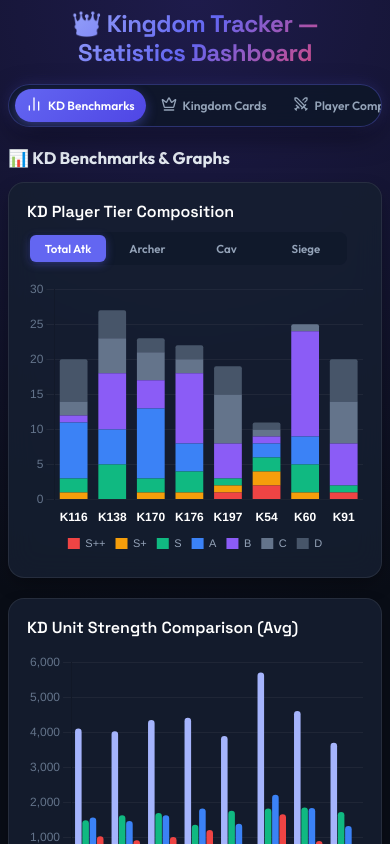
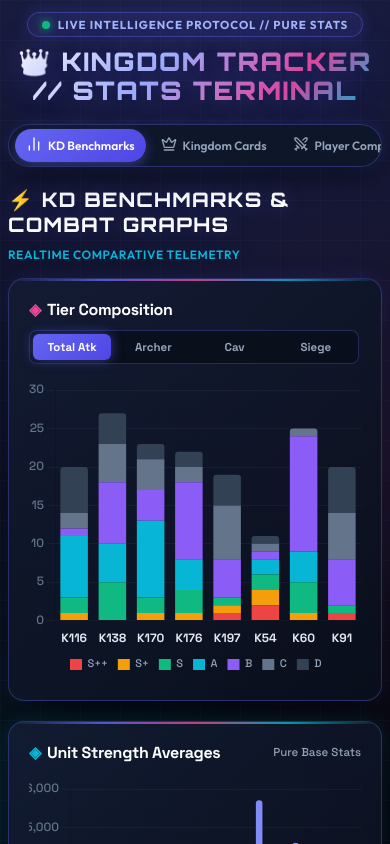
Before and after one commit to vanosski/statistics, a React (Vite) app: page / in a window 390 px wide. Shown: the top 844 px of the page. Built offline with nearby package versions, Linux system fonts and the light colour scheme.

Commit message:
Overhaul homepage with Game Cyber Brutalism aesthetic: cyber grid, neon accents, Orbitron gaming typography, glowing telemetry panels

```diff
--- a/src/components/Header.tsx
+++ b/src/components/Header.tsx
@@ -2,20 +2,47 @@ import React from 'react';
 
 export const Header: React.FC = () => {
   return (
-    <header style={{ textAlign: 'center', marginBottom: '16px', padding: '0 10px' }}>
+    <header
+      style={{
+        textAlign: 'center',
+        marginBottom: '18px',
+        padding: '0 10px',
+        position: 'relative'
+      }}
+    >
+      <div
+        style={{
+          display: 'inline-flex',
+          alignItems: 'center',
+          gap: '8px',
+          background: 'rgba(99, 102, 241, 0.12)',
+          border: '1px solid rgba(99, 102, 241, 0.4)',
+          boxShadow: '0 0 15px rgba(99, 102, 241, 0.2)',
+          padding: '4px 14px',
+          borderRadius: '20px',
+          marginBottom: '10px'
+        }}
+      >
+        <span style={{ width: '8px', height: '8px', borderRadius: '50%', background: '#10b981', boxShadow: '0 0 8px #10b981' }} />
+        <span style={{ fontSize: '0.72rem', fontWeight: 700, color: '#a5b4fc', letterSpacing: '0.08em', textTransform: 'uppercase' }}>
+          Live Intelligence Protocol // Pure Stats
+        </span>
+      </div>
+
       <h1
+        className="cyber-title"
         style={{
-          fontSize: 'clamp(1.5rem, 4vw, 2.2rem)',
-          fontWeight: 800,
-          background: 'linear-gradient(135deg, #a5b4fc 0%, #6366f1 50%, #f43f5e 100%)',
+          fontSize: 'clamp(1.6rem, 4.5vw, 2.5rem)',
+          fontWeight: 900,
+          background: 'linear-gradient(135deg, #ffffff 0%, #a5b4fc 40%, #ec4899 75%, #06b6d4 100%)',
           WebkitBackgroundClip: 'text',
           backgroundClip: 'text',
           WebkitTextFillColor: 'transparent',
-          lineHeight: 1.2,
-          letterSpacing: '-0.02em'
+          lineHeight: 1.15,
+          textShadow: '0 0 35px rgba(99, 102, 241, 0.4)'
         }}
       >
-        👑 Kingdom Tracker — Statistics Dashboard
+        👑 Kingdom Tracker // Stats Terminal
       </h1>
     </header>
   );
--- a/src/components/KdChartsSection.tsx
+++ b/src/components/KdChartsSection.tsx
@@ -37,10 +37,10 @@ export const KdChartsSection: React.FC<KdChartsSectionProps> = ({ kingdoms }) =>
     'S++': '#ef4444',
     'S+': '#f59e0b',
     'S': '#10b981',
-    'A': '#3b82f6',
+    'A': '#06b6d4',
     'B': '#8b5cf6',
     'C': '#64748b',
-    'D': '#475569'
+    'D': '#334155'
   };
 
   const tierLabels = ['S++', 'S+', 'S', 'A', 'B', 'C', 'D'];
@@ -51,7 +51,7 @@ export const KdChartsSection: React.FC<KdChartsSectionProps> = ({ kingdoms }) =>
     label: tier,
     data: kingdoms.map((k) => k.tiers[activeUnit]?.[tier as keyof typeof k.tiers[typeof activeUnit]] || 0),
     backgroundColor: tierColors[tier],
-    borderRadius: 2
+    borderRadius: 3
   }));
 
   const tierChartData = {
@@ -66,7 +66,7 @@ export const KdChartsSection: React.FC<KdChartsSectionProps> = ({ kingdoms }) =>
       {
         label: 'Total Atk Avg',
         data: kingdoms.map((k) => k.avg_total),
-        backgroundColor: '#a5b4fc',
+        backgroundColor: '#818cf8',
         borderRadius: 4
       },
       {
@@ -78,13 +78,13 @@ export const KdChartsSection: React.FC<KdChartsSectionProps> = ({ kingdoms }) =>
       {
         label: 'Cav Avg',
         data: kingdoms.map((k) => k.avg_cav),
-        backgroundColor: '#3b82f6',
+        backgroundColor: '#06b6d4',
         borderRadius: 4
       },
       {
         label: 'Siege Avg',
         data: kingdoms.map((k) => k.avg_siege),
-        backgroundColor: '#ef4444',
+        backgroundColor: '#f43f5e',
         borderRadius: 4
       }
     ]
@@ -96,24 +96,27 @@ export const KdChartsSection: React.FC<KdChartsSectionProps> = ({ kingdoms }) =>
     plugins: {
       legend: {
         position: 'bottom' as const,
-        labels: { color: '#94a3b8', boxWidth: 12, font: { size: 11 } }
+        labels: { color: '#94a3b8', boxWidth: 12, font: { size: 11, family: 'Space Grotesk' } }
       },
       tooltip: {
-        backgroundColor: '#0f172a',
-        borderColor: '#334155',
-        borderWidth: 1
+        backgroundColor: '#0a0f1d',
+        borderColor: '#6366f1',
+        borderWidth: 1,
+        titleColor: '#fff',
+        bodyColor: '#e2e8f0',
+        padding: 10
       }
     },
     scales: {
       x: {
         stacked: true,
         grid: { display: false },
-        ticks: { color: '#fff', font: { weight: 'bold' as const } }
+        ticks: { color: '#e2e8f0', font: { weight: 'bold' as const, family: 'Space Grotesk' } }
       },
       y: {
         stacked: true,
-        grid: { color: 'rgba(255, 255, 255, 0.05)' },
-        ticks: { color: '#64748b' }
+        grid: { color: 'rgba(255, 255, 255, 0.04)' },
+        ticks: { color: '#64748b', font: { family: 'Space Grotesk' } }
       }
     }
   };
@@ -124,30 +127,38 @@ export const KdChartsSection: React.FC<KdChartsSectionProps> = ({ kingdoms }) =>
     plugins: {
       legend: {
         position: 'bottom' as const,
-        labels: { color: '#94a3b8', boxWidth: 12, font: { size: 11 } }
+        labels: { color: '#94a3b8', boxWidth: 12, font: { size: 11, family: 'Space Grotesk' } }
       },
       tooltip: {
-        backgroundColor: '#0f172a',
-        borderColor: '#334155',
-        borderWidth: 1
+        backgroundColor: '#0a0f1d',
+        borderColor: '#06b6d4',
+        borderWidth: 1,
+        titleColor: '#fff',
+        bodyColor: '#e2e8f0',
+        padding: 10
       }
     },
     scales: {
       x: {
         grid: { display: false },
-        ticks: { color: '#fff', font: { weight: 'bold' as const } }
+        ticks: { color: '#e2e8f0', font: { weight: 'bold' as const, family: 'Space Grotesk' } }
       },
       y: {
-        grid: { color: 'rgba(255, 255, 255, 0.05)' },
-        ticks: { color: '#64748b' }
+        grid: { color: 'rgba(255, 255, 255, 0.04)' },
+        ticks: { color: '#64748b', font: { family: 'Space Grotesk' } }
       }
     }
   };
 
   return (
-    <div style={{ width: '100%', maxWidth: '1400px', marginBottom: '32px' }}>
+    <div style={{ width: '100%', maxWidth: '1400px', marginBottom: '32px' }} className="animate-fade-in">
       <div className="section-title">
-        <span>📊 KD Benchmarks & Graphs</span>
+        <span className="cyber-title" style={{ fontSize: '1.25rem' }}>
+          ⚡ KD Benchmarks & Combat Graphs
+        </span>
+        <span style={{ fontSize: '0.75rem', color: '#06b6d4', fontWeight: 600, letterSpacing: '0.05em' }}>
+          REALTIME COMPARATIVE TELEMETRY
+        </span>
       </div>
 
       <div
@@ -159,13 +170,10 @@ export const KdChartsSection: React.FC<KdChartsSectionProps> = ({ kingdoms }) =>
       >
         {/* Chart 1 */}
         <div
+          className="cyber-panel"
           style={{
-            background: 'var(--panel-bg)',
-            border: '1px solid var(--panel-border)',
-            backdropFilter: 'blur(14px)',
-            borderRadius: '16px',
-            padding: '18px',
-            boxShadow: '0 8px 20px -5px rgba(0, 0, 0, 0.4)'
+            padding: '20px',
+            boxShadow: '0 16px 40px -12px rgba(0, 0, 0, 0.8), 0 0 20px rgba(99, 102, 241, 0.15)'
           }}
         >
           <div
@@ -175,10 +183,12 @@ export const KdChartsSection: React.FC<KdChartsSectionProps> = ({ kingdoms }) =>
               gap: '10px',
               justifyContent: 'space-between',
               alignItems: 'center',
-              marginBottom: '14px'
+              marginBottom: '16px'
             }}
           >
-            <h3 style={{ fontSize: '1rem', fontWeight: 600, color: '#fff' }}>KD Player Tier Composition</h3>
+            <h3 style={{ fontSize: '1rem', fontWeight: 700, color: '#fff', display: 'flex', alignItems: 'center', gap: '6px' }}>
+              <span style={{ color: '#ec4899' }}>◈</span> Tier Composition
+            </h3>
             <div className="btn-group">
               {(['total_pow', 'archer_pow', 'cav_pow', 'siege_pow'] as UnitPowType[]).map((unit) => (
                 <button
@@ -191,26 +201,28 @@ export const KdChartsSection: React.FC<KdChartsSectionProps> = ({ kingdoms }) =>
               ))}
             </div>
           </div>
-          <div style={{ height: '280px', position: 'relative' }}>
+          <div style={{ height: '300px', position: 'relative' }}>
             <Bar data={tierChartData} options={chartOptions} />
           </div>
         </div>
 
         {/* Chart 2 */}
         <div
+          className="cyber-panel"
           style={{
-            background: 'var(--panel-bg)',
-            border: '1px solid var(--panel-border)',
-            backdropFilter: 'blur(14px)',
-            borderRadius: '16px',
-            padding: '18px',
-            boxShadow: '0 8px 20px -5px rgba(0, 0, 0, 0.4)'
+            padding: '20px',
+            boxShadow: '0 16px 40px -12px rgba(0, 0, 0, 0.8), 0 0 20px rgba(6, 182, 212, 0.15)'
           }}
         >
-          <div style={{ display: 'flex', justifyContent: 'space-between', alignItems: 'center', marginBottom: '14px' }}>
-            <h3 style={{ fontSize: '1rem', fontWeight: 600, color: '#fff' }}>KD Unit Strength Comparison (Avg)</h3>
+          <div style={{ display: 'flex', justifyContent: 'space-between', alignItems: 'center', marginBottom: '16px' }}>
+            <h3 style={{ fontSize: '1rem', fontWeight: 700, color: '#fff', display: 'flex', alignItems: 'center', gap: '6px' }}>
+              <span style={{ color: '#06b6d4' }}>◈</span> Unit Strength Averages
+            </h3>
+            <span style={{ fontSize: '0.72rem', color: '#94a3b8', fontFamily: 'Space Grotesk' }}>
+              Pure Base Stats
+            </span>
           </div>
-          <div style={{ height: '280px', position: 'relative' }}>
+          <div style={{ height: '300px', position: 'relative' }}>
             <Bar data={strengthChartData} options={strengthOptions} />
           </div>
         </div>
--- a/src/index.css
+++ b/src/index.css
@@ -1,15 +1,17 @@
-@import url('https://fonts.googleapis.com/css2?family=Outfit:wght@300;400;500;600;700;800&family=Space+Grotesk:wght@500;600;700&display=swap');
+@import url('https://fonts.googleapis.com/css2?family=Orbitron:wght@600;700;800;900&family=Outfit:wght@300;400;500;600;700;800&family=Space+Grotesk:wght@500;600;700&display=swap');
 
 :root {
-  --bg-dark: #090d16;
-  --panel-bg: rgba(22, 31, 49, 0.85);
-  --panel-border: rgba(255, 255, 255, 0.08);
-  --text-main: #f1f5f9;
+  --bg-dark: #050811;
+  --panel-bg: rgba(13, 19, 36, 0.75);
+  --panel-border: rgba(99, 102, 241, 0.3);
+  --text-main: #f8fafc;
   --text-muted: #94a3b8;
-  --accent-primary: #6366f1;
-  --accent-archer: #10b981;
-  --accent-cav: #3b82f6;
-  --accent-siege: #ef4444;
+  --cyber-cyan: #06b6d4;
+  --cyber-magenta: #ec4899;
+  --cyber-indigo: #6366f1;
+  --cyber-amber: #f59e0b;
+  --cyber-green: #10b981;
+  --neon-glow: 0 0 25px rgba(99, 102, 241, 0.25);
 }
 
 * {
@@ -24,11 +26,18 @@ html, body {
 }
 
 body {
-  background: radial-gradient(circle at 50% 0%, #1e1b4b 0%, #090d16 60%);
+  background-color: var(--bg-dark);
+  background-image:
+    radial-gradient(circle at 50% -10%, rgba(99, 102, 241, 0.28) 0%, transparent 60%),
+    radial-gradient(circle at 100% 40%, rgba(236, 72, 153, 0.08) 0%, transparent 40%),
+    radial-gradient(circle at 0% 70%, rgba(6, 182, 212, 0.08) 0%, transparent 40%),
+    linear-gradient(rgba(255, 255, 255, 0.02) 1px, transparent 1px),
+    linear-gradient(90deg, rgba(255, 255, 255, 0.02) 1px, transparent 1px);
+  background-size: 100% 100%, 100% 100%, 100% 100%, 40px 40px, 40px 40px;
   color: var(--text-main);
   font-family: 'Outfit', sans-serif;
   min-height: 100vh;
-  padding: 16px 12px;
+  padding: 20px 14px 40px 14px;
   display: flex;
   flex-direction: column;
   align-items: center;
@@ -43,102 +52,161 @@ body {
   align-items: center;
 }
 
-/* Typography */
+/* Cyber Brutalism Typography & Badges */
 h1, h2, h3, h4 {
   font-family: 'Space Grotesk', sans-serif;
+  letter-spacing: -0.02em;
+}
+
+.cyber-title {
+  font-family: 'Orbitron', 'Space Grotesk', sans-serif;
+  text-transform: uppercase;
+  letter-spacing: 0.06em;
 }
 
 .section-title {
-  font-size: clamp(1.05rem, 3.5vw, 1.35rem);
-  font-weight: 700;
+  font-size: clamp(1.1rem, 3.5vw, 1.4rem);
+  font-weight: 800;
   width: 100%;
-  margin-bottom: 14px;
-  color: #e2e8f0;
+  margin-bottom: 16px;
+  color: #f8fafc;
   display: flex;
   flex-wrap: wrap;
   align-items: center;
   justify-content: space-between;
-  gap: 8px;
+  gap: 10px;
+  text-shadow: 0 0 20px rgba(99, 102, 241, 0.3);
+}
+
+/* Cyber Panels & Cards */
+.cyber-panel {
+  background: linear-gradient(135deg, rgba(20, 29, 53, 0.85) 0%, rgba(10, 15, 28, 0.95) 100%);
+  border: 1px solid rgba(99, 102, 241, 0.35);
+  backdrop-filter: blur(16px);
+  -webkit-backdrop-filter: blur(16px);
+  border-radius: 16px;
+  box-shadow: 0 16px 40px -12px rgba(0, 0, 0, 0.7), inset 0 1px 1px rgba(255, 255, 255, 0.1);
+  position: relative;
+  overflow: hidden;
+}
+
+.cyber-panel::before {
+  content: '';
+  position: absolute;
+  top: 0;
+  left: 0;
+  right: 0;
+  height: 2px;
+  background: linear-gradient(90deg, transparent, #6366f1, #ec4899, #06b6d4, transparent);
+  opacity: 0.8;
 }
 
 /* Badges & Tier Pills */
 .badge-tier {
-  padding: 4px 8px;
+  padding: 4px 10px;
+  border-radius: 6px;
+  font-size: 0.72rem;
+  font-weight: 800;
+  font-family: 'Orbitron', sans-serif;
+  letter-spacing: 0.05em;
+  text-transform: uppercase;
+  white-space: nowrap;
+}
+.bg-crimson {
+  background: linear-gradient(135deg, #ef4444, #dc2626);
+  color: #fff;
+  box-shadow: 0 0 15px rgba(239, 68, 68, 0.6);
+  border: 1px solid #f87171;
+}
+.bg-gold {
+  background: linear-gradient(135deg, #f59e0b, #d97706);
+  color: #000;
+  box-shadow: 0 0 12px rgba(245, 158, 11, 0.5);
+}
+.bg-emerald {
+  background: linear-gradient(135deg, #10b981, #059669);
+  color: #000;
+  box-shadow: 0 0 12px rgba(16, 185, 129, 0.5);
+}
+.bg-blue {
+  background: linear-gradient(135deg, #3b82f6, #2563eb);
+  color: #fff;
+  box-shadow: 0 0 12px rgba(59, 130, 246, 0.5);
+}
+.bg-purple {
+  background: linear-gradient(135deg, #8b5cf6, #7c3aed);
+  color: #fff;
+  box-shadow: 0 0 12px rgba(139, 92, 246, 0.5);
+}
+
+.badge {
+  background: rgba(99, 102, 241, 0.15);
+  border: 1px solid rgba(99, 102, 241, 0.4);
+  color: #c7d2fe;
+  padding: 3px 8px;
   border-radius: 6px;
   font-size: 0.72rem;
   font-weight: 700;
-  text-transform: uppercase;
-  white-space: nowrap;
-}
-.bg-crimson { background: #ef4444; color: #fff; box-shadow: 0 0 8px rgba(239,68,68,0.5); }
-.bg-gold { background: #f59e0b; color: #000; }
-.bg-emerald { background: #10b981; color: #000; }
-.bg-blue { background: #3b82f6; color: #fff; }
-.bg-purple { background: #8b5cf6; color: #fff; }
-
-.badge {
-  background: rgba(99, 102, 241, 0.15);
-  border: 1px solid rgba(99, 102, 241, 0.35);
-  color: #a5b4fc;
-  padding: 2px 7px;
-  border-radius: 6px;
-  font-size: 0.72rem;
-  font-weight: 600;
+  font-family: 'Space Grotesk', sans-serif;
+  letter-spacing: 0.02em;
   white-space: nowrap;
 }
 
 .tier-pill {
-  padding: 2px 6px;
+  padding: 2px 7px;
   border-radius: 4px;
   font-size: 0.7rem;
-  font-weight: 700;
+  font-weight: 800;
   color: #fff;
   display: inline-block;
-  min-width: 26px;
+  min-width: 28px;
   text-align: center;
   white-space: nowrap;
+  font-family: 'Orbitron', sans-serif;
 }
 
 /* Button Toggles */
 .btn-group {
   display: flex;
   gap: 3px;
-  background: rgba(15, 23, 42, 0.7);
+  background: rgba(10, 15, 28, 0.85);
+  border: 1px solid rgba(99, 102, 241, 0.3);
   padding: 3px;
   border-radius: 8px;
   width: 100%;
-  max-width: 320px;
+  max-width: 330px;
 }
 
 .btn-toggle {
   flex: 1;
-  padding: 6px 4px;
+  padding: 6px 8px;
   font-size: 0.72rem;
-  font-weight: 600;
+  font-weight: 700;
   border-radius: 6px;
   border: none;
   background: transparent;
   color: var(--text-muted);
   cursor: pointer;
   text-align: center;
-  transition: all 0.2s;
-  font-family: inherit;
+  transition: all 0.2s cubic-bezier(0.16, 1, 0.3, 1);
+  font-family: 'Space Grotesk', sans-serif;
   white-space: nowrap;
 }
 
 .btn-toggle:hover {
   color: #fff;
+  background: rgba(255, 255, 255, 0.06);
 }
 
 .btn-toggle.active {
-  background: var(--accent-primary);
+  background: linear-gradient(135deg, #6366f1, #4f46e5);
   color: #fff;
-  box-shadow: 0 2px 8px rgba(99, 102, 241, 0.4);
+  box-shadow: 0 0 12px rgba(99, 102, 241, 0.5);
 }
 
 /* Animations */
 @keyframes fadeIn {
-  from { opacity: 0; transform: translateY(6px); }
+  from { opacity: 0; transform: translateY(8px); }
   to { opacity: 1; transform: translateY(0); }
 }
 
@@ -149,7 +217,7 @@ h1, h2, h3, h4 {
 /* Responsive Mobile Navigation, Tables & Modals */
 @media (max-width: 768px) {
   body {
-    padding: 10px 8px 30px 8px;
+    padding: 12px 8px 30px 8px;
   }
 
   .section-title {
@@ -192,12 +260,12 @@ h1, h2, h3, h4 {
   height: 5px;
 }
 ::-webkit-scrollbar-track {
-  background: rgba(0, 0, 0, 0.3);
+  background: rgba(0, 0, 0, 0.4);
 }
 ::-webkit-scrollbar-thumb {
-  background: rgba(99, 102, 241, 0.4);
+  background: rgba(99, 102, 241, 0.5);
   border-radius: 3px;
 }
 ::-webkit-scrollbar-thumb:hover {
-  background: rgba(99, 102, 241, 0.7);
+  background: rgba(236, 72, 153, 0.7);
 }
```
